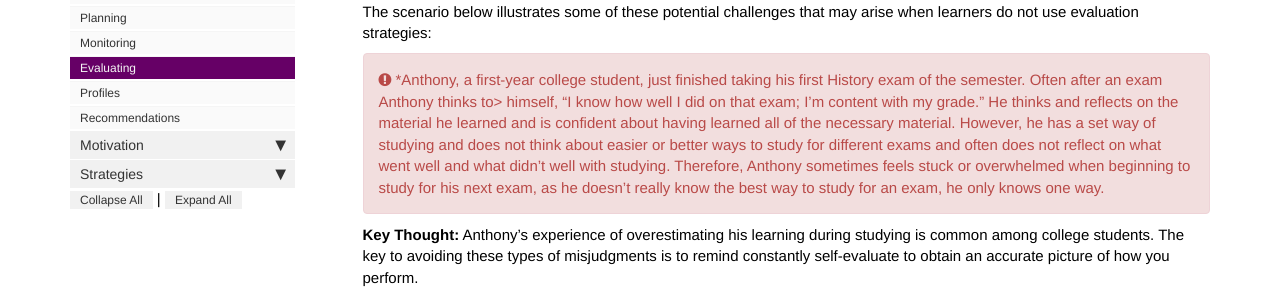
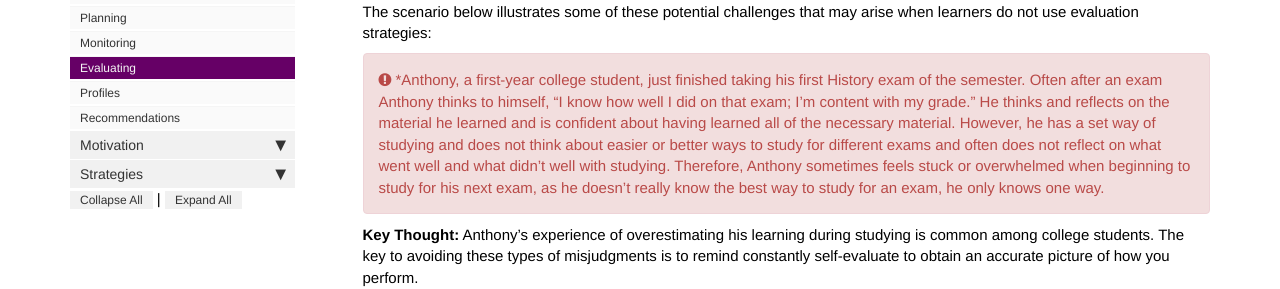
Before and after one commit to dfranklin02/SRL, a Jekyll site: the page built from docs/pages/metacognition/metacognition_evaluation.md, in a window 1280 px wide and 900 px high, scrolled down 1170 px. Shown: the part 189-478 px from the top of the window. Built offline with Jekyll 4.4.1, drawn with Linux system fonts in a browser that asks for light colours; nearby versions of some CDN libraries; comment, search, counter and statistics services are not loaded.

Commit message:
Update metacognition_evaluation.md

```diff
--- a/docs/pages/metacognition/metacognition_evaluation.md
+++ b/docs/pages/metacognition/metacognition_evaluation.md
@@ -42,7 +42,7 @@ However, when you **do** **not** self-evaluate on a regular basis, some problems
 
 The scenario below illustrates some of these potential challenges that may arise when learners do not use evaluation strategies:
 
-<div markdown="span" class="alert alert-danger" role="alert"><i class="fa fa-exclamation-circle"></i> *Anthony, a first-year college student, just finished taking his first History exam of the semester. Often after an exam Anthony thinks to> himself, “I know how well I did on that exam; I’m content with my grade.” He thinks and reflects on the material he learned and is confident about having learned all of the necessary material. However, he has a set way of studying and does not think about easier or better ways to study for different exams and often does not reflect on what went well and what didn’t well with studying. Therefore, Anthony sometimes feels stuck or overwhelmed when beginning to study for his next exam, as he doesn’t really know the best way to study for an exam, he only knows one way.
+<div markdown="span" class="alert alert-danger" role="alert"><i class="fa fa-exclamation-circle"></i> *Anthony, a first-year college student, just finished taking his first History exam of the semester. Often after an exam Anthony thinks to himself, “I know how well I did on that exam; I’m content with my grade.” He thinks and reflects on the material he learned and is confident about having learned all of the necessary material. However, he has a set way of studying and does not think about easier or better ways to study for different exams and often does not reflect on what went well and what didn’t well with studying. Therefore, Anthony sometimes feels stuck or overwhelmed when beginning to study for his next exam, as he doesn’t really know the best way to study for an exam, he only knows one way.
 </div>
 
 **Key Thought:** Anthony's experience of overestimating his learning during studying is common among college students. The key to avoiding these types of misjudgments is to remind constantly self-evaluate to obtain an accurate picture of how you perform.
```
